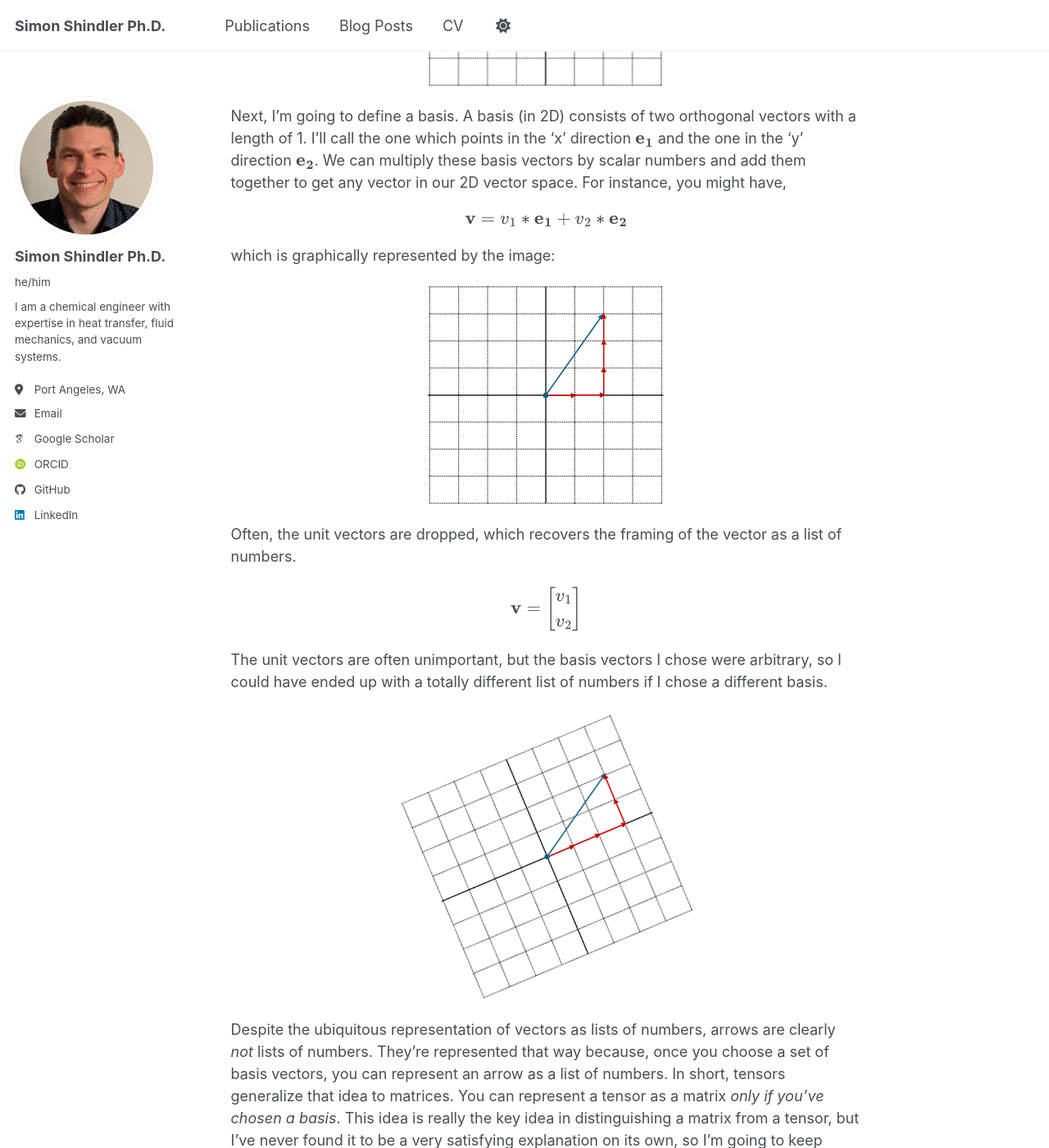
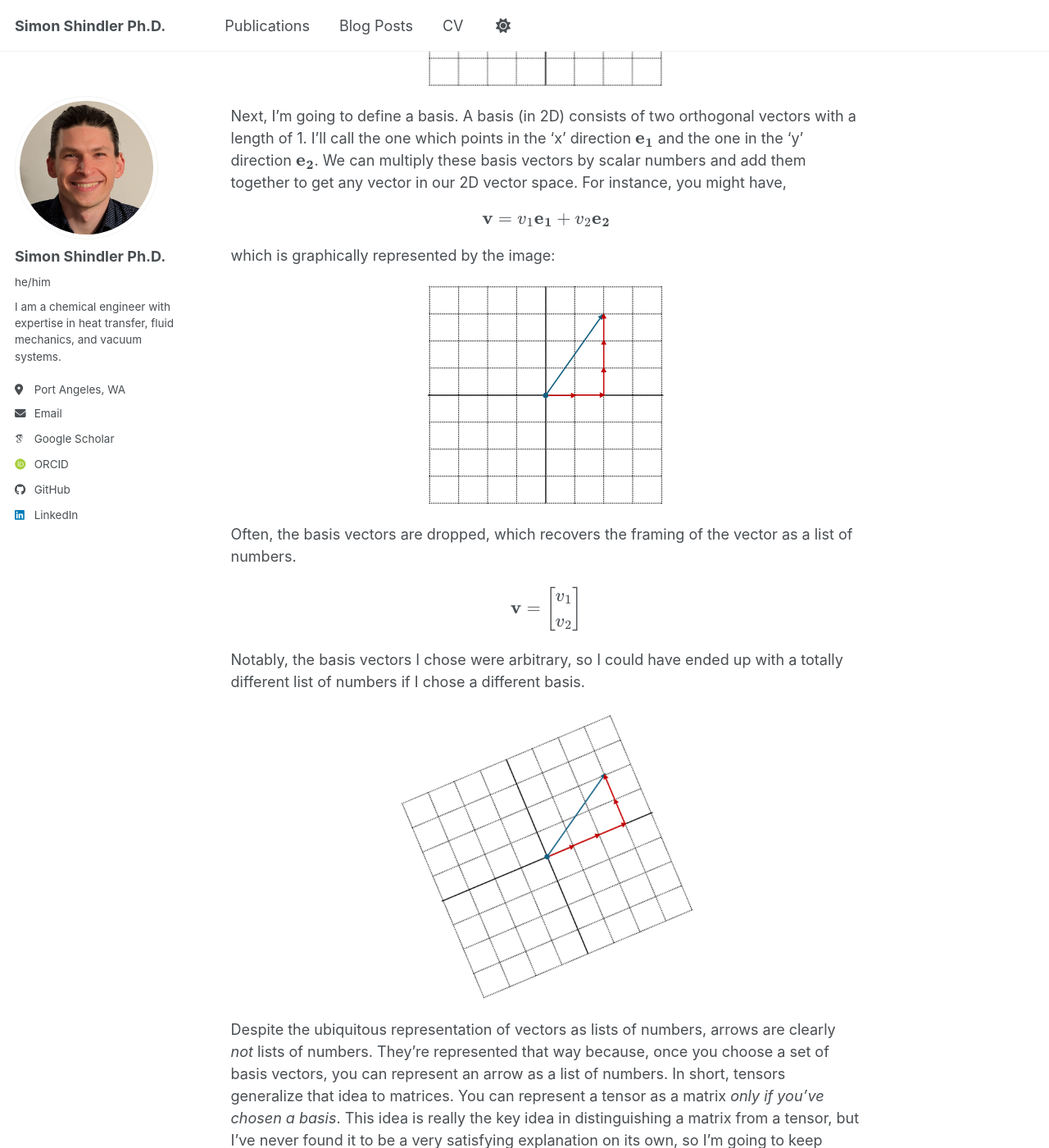
Before and after one commit to sgshindler/sgshindler.github.io, a Jekyll site: the page built from _posts/2026-05-30-Tensors.md, in a window 1280 px wide and 1400 px high, scrolled down 3050 px. Shown: the whole window at 82% size. Built offline with Jekyll 4.4.1, drawn with Linux system fonts in a browser that asks for light colours; some web fonts are replaced; a script bundle is joined from its source files by our own code; library files that are not in the unit come from our copies; some of the changed text lies outside the part shown.

Commit message:
Fix mathematical notations and clarify tensor concepts
Corrected mathematical notations and clarified descriptions regarding tensors and their properties.

```diff
--- a/_posts/2026-05-30-Tensors.md
+++ b/_posts/2026-05-30-Tensors.md
@@ -29,7 +29,7 @@
 
 In this post I'm going to use two simple matrix operations, addition, and scalar multiplication. If you want to add two matrices or vectors together, they need to be the same size. When you add them, you just add their elements together directly as they're presented.
 
-$$\mathbf{v}+\mathbf{u} = \begin{bmatrix} v_1+u_1, \\ v_2+u_2, \\ v_3+u_3 \end{bmatrix}$$
+$$\mathbf{v}+\mathbf{u} = \begin{bmatrix} v_1+u_1 \\ v_2+u_2 \\ v_3+u_3 \end{bmatrix}$$
 
 If you want to multiply by a scalar, you multiply all the elements of the vector or matrix by the scalar number.
 
@@ -82,7 +82,7 @@
 
 Next, I'm going to define a basis. A basis (in 2D) consists of two orthogonal vectors with a length of 1. I'll call the one which points in the 'x' direction $$\mathbf{e_1}$$ and the one in the 'y' direction $$\mathbf{e_2}$$. We can multiply these basis vectors by scalar numbers and add them together to get any vector in our 2D vector space. For instance, you might have,
 
-$$ \mathbf{v} = v_1*\mathbf{e_1}+v_2*\mathbf{e_2} $$
+$$ \mathbf{v} = v_1\mathbf{e_1}+v_2\mathbf{e_2} $$
 
 which is graphically represented by the image:
 
@@ -91,11 +91,11 @@
      style="width:3in">
 </p>
 
-Often, the unit vectors are dropped, which recovers the framing of the vector as a list of numbers.
+Often, the basis vectors are dropped, which recovers the framing of the vector as a list of numbers.
 
 $$\mathbf{v} = \begin{bmatrix} v_1 \\ v_2 \end{bmatrix}$$
 
-The unit vectors are often unimportant, but the basis vectors I chose were arbitrary, so I could have ended up with a totally different list of numbers if I chose a different basis.
+Notably, the basis vectors I chose were arbitrary, so I could have ended up with a totally different list of numbers if I chose a different basis.
 
 <p align="center">
   <img src="https://sgshindler.github.io/images/blog_posts/20260530_fig4.png"
@@ -104,7 +104,7 @@
 
 Despite the ubiquitous representation of vectors as lists of numbers, arrows are clearly *not* lists of numbers. They're represented that way because, once you choose a set of basis vectors, you can represent an arrow as a list of numbers. In short, tensors generalize that idea to matrices. You can represent a tensor as a matrix *only if you've chosen a basis*. This idea is really the key idea in distinguishing a matrix from a tensor, but I've never found it to be a very satisfying explanation on its own, so I'm going to keep going.
 
-First, if a vector has basis vectors, then a tensor has basis tensors. Basis tensors are formed by combining basis vectors using an operation known as the tensor product or direct product. The tensor product of two basis vectors $$\mathbf{e_1}$$ and $$\mathbf{e_2}$$ is given by, $$\mathbf{E_12} = \mathbf{e_1} \otimes \mathbf{e_2}$$ and importantly, the tensor product is non-commutative, so $$\mathbf{e_1} \otimes \mathbf{e_2} \neq \mathbf{e_2}\otimes \mathbf{e_1}$$. If I took the tensor product of two different vectors, I would get:
+First, if a vector has basis vectors, then a tensor has basis tensors. Basis tensors are formed by combining basis vectors using an operation known as the tensor product or direct product. The tensor product of two basis vectors $$\mathbf{e_1}$$ and $$\mathbf{e_2}$$ is given by, $$\mathbf{E_{12}} = \mathbf{e_1} \otimes \mathbf{e_2}$$ and importantly, the tensor product is non-commutative, so $$\mathbf{e_1} \otimes \mathbf{e_2} \neq \mathbf{e_2}\otimes \mathbf{e_1}$$. If I took the tensor product of two different vectors, I would get:
 
 $$\mathbf{v} \otimes \mathbf{u} = v_1 u_1 \mathbf{e_1} \otimes \mathbf{e_1}+v_1 u_2 \mathbf{e_1} \otimes \mathbf{e_2}+v_2 u_1 \mathbf{e_2}\otimes \mathbf{e_1}+v_2 u_2 \mathbf{e_2}\otimes \mathbf{e_2}$$
 
@@ -174,11 +174,13 @@
 
 So far, I haven't talked about multiplying tensors. The only multiplication you really need is the dot product. I'm going to use a coordinate system with orthogonal unit vectors, which are Euclidean. These kinds of restrictions can be relaxed later. The dot product is defined so that the dot product of two orthogonal unit vectors is 0 (orthogonal), and two co-linear unit vectors is 1 (Euclidean). This is described by the following equations,
 
-$$e_1 \cdot e_2 = e_2 \cdot e_1 = 0, e_1 \cdot e_1 = 1, e_2 \cdot e_2 = 1$$
+$$e_1 \cdot e_2 = e_2 \cdot e_1 = 0$$
+
+$$e_1 \cdot e_1 = 1, e_2 \cdot e_2 = 1$$
 
 Therefore, if you were two take the dot product of two vectors, you would get the following.
 
-$$v \cdot u = v_1 u_1 e_1 \cdot e_1 + v_1 u_2 e_1 \cdot e_2 + v_2 u_1 e_2 \cdot e_1 + v_2 u_2 e_2 \cdot e_2 = v_1 u_1 + v_2 u_2 = v_i u_i
+$$v \cdot u = v_1 u_1 e_1 \cdot e_1 + v_1 u_2 e_1 \cdot e_2 + v_2 u_1 e_2 \cdot e_1 + v_2 u_2 e_2 \cdot e_2 = v_1 u_1 + v_2 u_2 = v_i u_i$$
 
 As we can see, the dot product in indicial notation is represented by repeated indices. This is the way I will represent it moving forward. If this is the first time you're seeing the dot product, I would recommend looking into other resources, this explanation is really just intended for completeness. I'm going to try and show that a tensor is fundamentally a coordinate transformation by considering the vector recovered by multiplying a tensor and a vector.
 
@@ -202,7 +204,7 @@
 
 <p align="center">
   <img src="https://sgshindler.github.io/images/blog_posts/20260530_fig8.png"
-     style="width:4in">
+     style="width:3in">
 </p>
 
 This image can be used to derive a stress tensor by considering how to classify each of the forces in the image. There is a x-directed force on the x-directed face of the cube, a y-directed force on the y-directed face of the cube, an x-directed force on the y-directed face of the cube and a y-directed force on the x-directed face of the cube. These numbers can be represented by a tensor.
@@ -213,7 +215,7 @@
 
 <p align="center">
   <img src="https://sgshindler.github.io/images/blog_posts/20260530_fig9.png"
-     style="width:4in">
+     style="width:2.5in">
 </p>
 
 This force is a torque, and would act to rotate the cube. This internal torque would have a tendency to cause the fluid particle to rotate, which would result in discontinuities in the fluid. To prevent this internal rotation, the tangential stresses should balance each other. Therefore, the stress tensor is "symmetric", meaning that $$\sigma _{ij} = \sigma _{ji}$$.
```
Also changed, not shown: other parts of _posts/2026-05-30-Tensors.md (+2 -2 lines).
